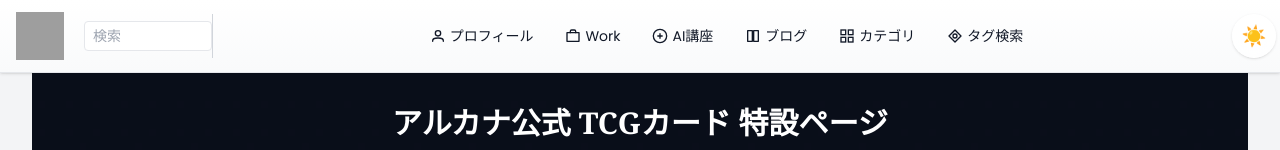
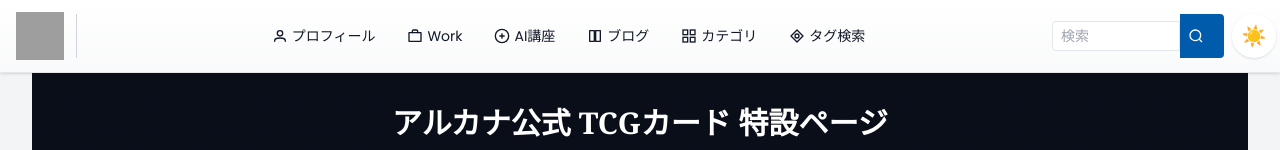
Before and after one commit to maruyamamasaya/Portfolio, a Next.js app: page /arcana in a window 1280 px wide. Shown: the top 150 px of the page. Built offline with nearby package versions, Linux system fonts and the light colour scheme; grey boxes are pictures that could not be loaded.

Commit message:
Move search box right and add button

```diff
--- a/src/app/components/Header.tsx
+++ b/src/app/components/Header.tsx
@@ -154,9 +154,6 @@ export default function Header() {
             />
           </Link>
         </h1>
-        <div className="ml-2">
-          <HeaderSearchBox />
-        </div>
         <div className="border-l border-gray-300 pl-4 flex-1">
           <nav className="hidden sm:flex justify-center">
             <ul className="flex gap-3 md:gap-4 text-sm">
@@ -175,6 +172,7 @@ export default function Header() {
           </nav>
         </div>
         <div className="flex items-center space-x-2 ml-2">
+          <HeaderSearchBox />
           <DarkModeToggle />
           <button
             className="sm:hidden flex flex-col items-center justify-center w-10 h-10 p-2 rounded focus:ring-2 focus:outline-none transition-base"
--- a/src/app/components/HeaderSearchBox.tsx
+++ b/src/app/components/HeaderSearchBox.tsx
@@ -15,14 +15,30 @@ export default function HeaderSearchBox() {
   };
 
   return (
-    <form onSubmit={onSubmit} className="">
+    <form onSubmit={onSubmit} className="flex items-center">
       <input
         type="text"
         value={query}
         onChange={(e) => setQuery(e.target.value)}
         placeholder="検索"
-        className="w-32 text-sm px-2 py-1 border rounded"
+        className="w-32 text-sm px-2 py-1 border rounded-l"
       />
+      <button
+        type="submit"
+        aria-label="Search"
+        className="p-2 bg-primary text-white rounded-r"
+      >
+        <svg
+          viewBox="0 0 24 24"
+          fill="none"
+          stroke="currentColor"
+          strokeWidth="2"
+          className="w-4 h-4"
+        >
+          <circle cx="11" cy="11" r="8" />
+          <line x1="21" y1="21" x2="16.65" y2="16.65" />
+        </svg>
+      </button>
     </form>
   );
 }
```
